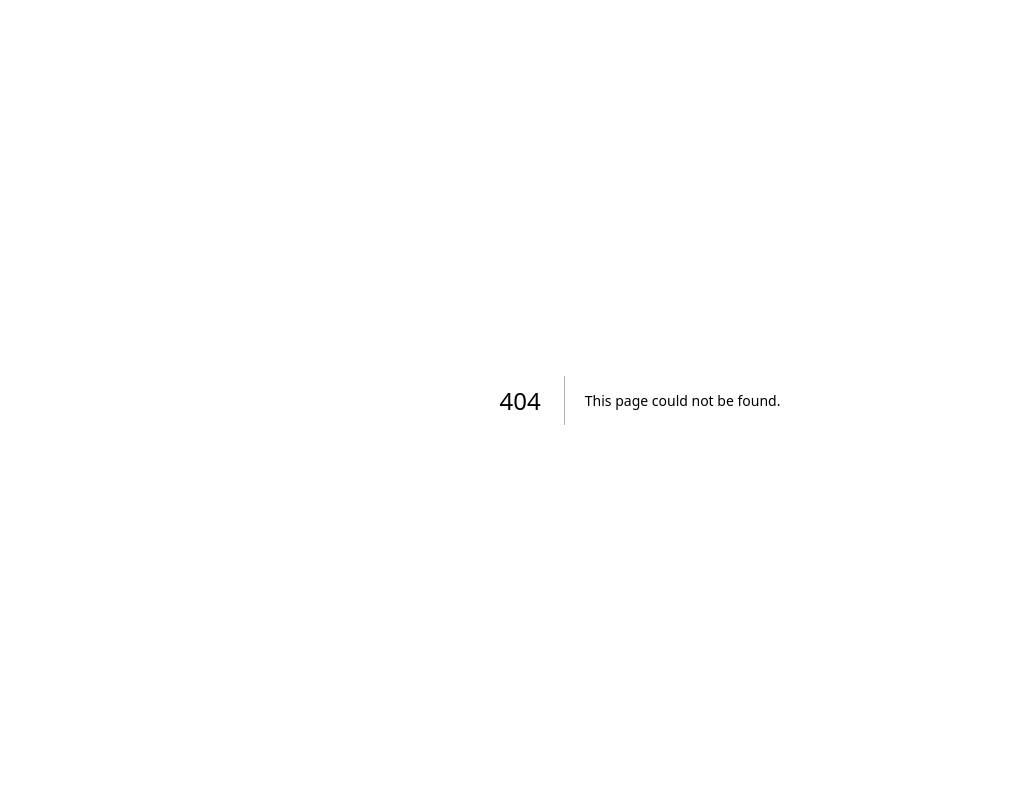
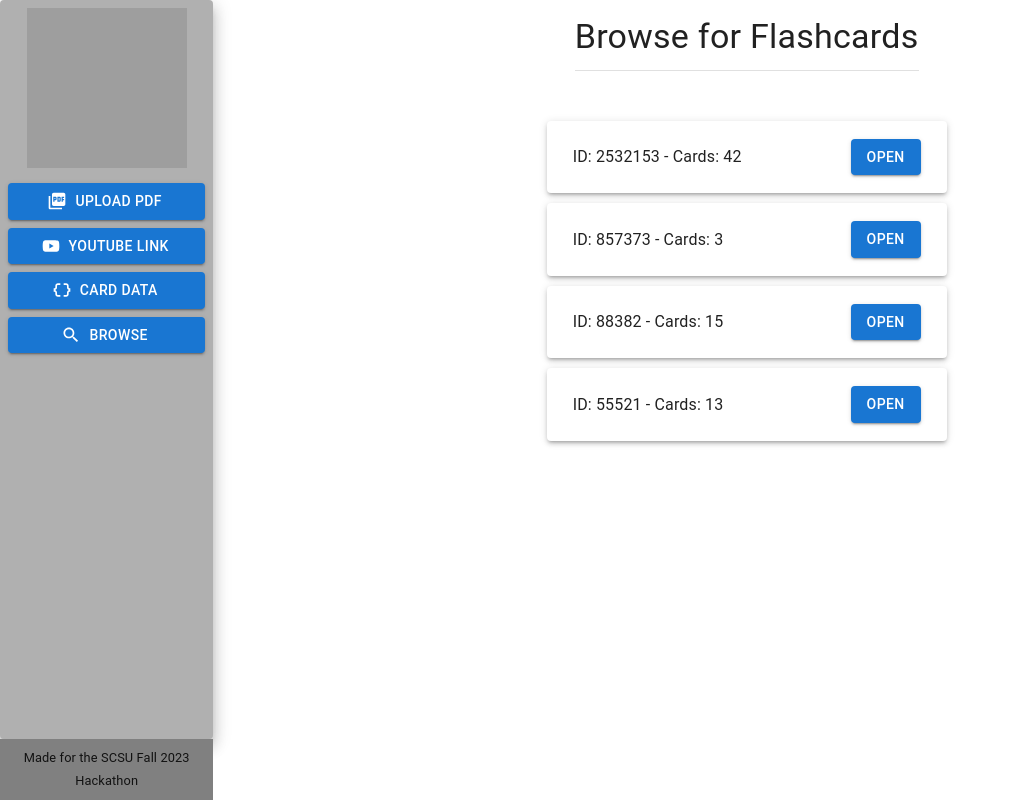
Before and after one commit to ashesh808/SCSUHackathonNov2023, a Next.js app in the folder client/: page /Browse in a window 1280 px wide. Before the commit this address had no page. Shown: the whole page, without its empty margins (0-1012 px from the left). Built offline with nearby package versions, Linux system fonts and the light colour scheme; grey boxes are pictures that could not be loaded.

Commit message:
Add browse page with routing

```diff
--- a/client/components/SideBar.js
+++ b/client/components/SideBar.js
@@ -4,6 +4,7 @@ import Link from 'next/link';
 import PictureAsPdfIcon from '@mui/icons-material/PictureAsPdf';
 import YouTubeIcon from '@mui/icons-material/YouTube';
 import DataObjectIcon from '@mui/icons-material/DataObject';
+import SearchIcon from '@mui/icons-material/Search';
 
 const sideBarData = [
   {
@@ -20,6 +21,11 @@ const sideBarData = [
     title: 'Card Data',
     icon: DataObjectIcon,
     url: '/JSONData',
+  },
+  {
+    title: 'Browse',
+    icon: SearchIcon,
+    url: '/Browse',
   },
 ];
 
--- /dev/null
+++ b/client/pages/Browse.js
@@ -0,0 +1,72 @@
+import React from "react";
+import { useRouter } from 'next/router'
+import { Box, Paper, Button, List, ListItem, ListItemText } from "@mui/material";
+import PageHeader from '../components/PageHeader';
+import WaitModal from "@/components/WaitModal";
+
+let BrowseData = [
+  {
+    ID: 2532153,
+    numOfCards: 42
+  },
+  {
+    ID: 857373,
+    numOfCards: 3
+  },
+  {
+    ID: 88382,
+    numOfCards: 15
+  },
+  {
+    ID: 55521,
+    numOfCards: 13
+  },
+];
+
+export default function BrowseComponent({  }) {
+  const router = useRouter()
+  const [waiting, setWaiting] = React.useState(false)
+
+  function onSubmit (itemID) {
+    setWaiting (true)
+
+    // This is where we make our first API call
+    fetch('https://jsonplaceholder.typicode.com/todos/1')
+    .then(response => response.json())
+    .then(data => {
+      // Close the WaitModal after receiving the response
+      setWaiting(false);
+
+      // Additional logic with the response data
+      alert(JSON.stringify (data));
+
+      router.push('/Flashcards')
+    })
+    .catch(error => {
+      // Handle errors, close the WaitModal, and show an error message
+      setWaiting(false);
+      console.error("Error fetching data:", error);
+      alert("Error fetching data. Please try again.\n" + error);
+    })
+  }
+
+  return (
+    <Box display="flex" flexDirection="column" alignItems="center">
+      <PageHeader title="Browse for Flashcards"/>
+      <List>
+        {BrowseData.map((item) => (
+          <Paper elevation={3} key={item.ID} style={{ margin: '10px', padding: '10px', maxWidth: "35rem", minWidth: "25rem" }}>
+            <ListItem>
+              <ListItemText primary={`ID: ${item.ID} - Cards: ${item.numOfCards}`} />
+              <Button variant="contained" color="primary" onClick={()=>onSubmit(item.ID)}>
+                Open
+              </Button>
+            </ListItem>
+          </Paper>
+        ))}
+      </List>
+
+      <WaitModal open={waiting} />
+    </Box>
+  );
+}
--- a/client/pages/YouTubeLink.js
+++ b/client/pages/YouTubeLink.js
@@ -1,6 +1,6 @@
 import React from "react";
+import { useRouter } from 'next/router'
 import { Box, TextField, InputAdornment, Button } from "@mui/material";
-import { useRouter } from 'next/router'
 import PageHeader from '../components/PageHeader'
 import YouTubeIcon from '@mui/icons-material/YouTube';
 import BackupIcon from '@mui/icons-material/Backup';
```
